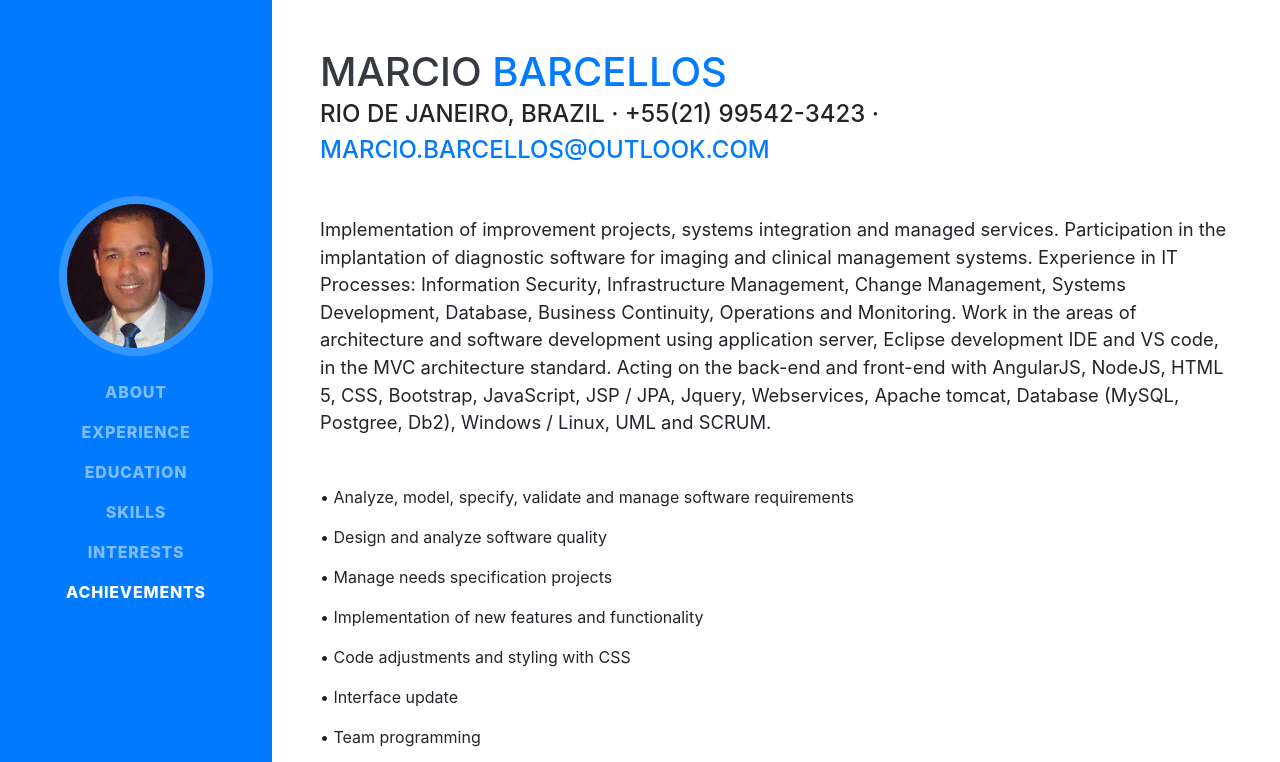
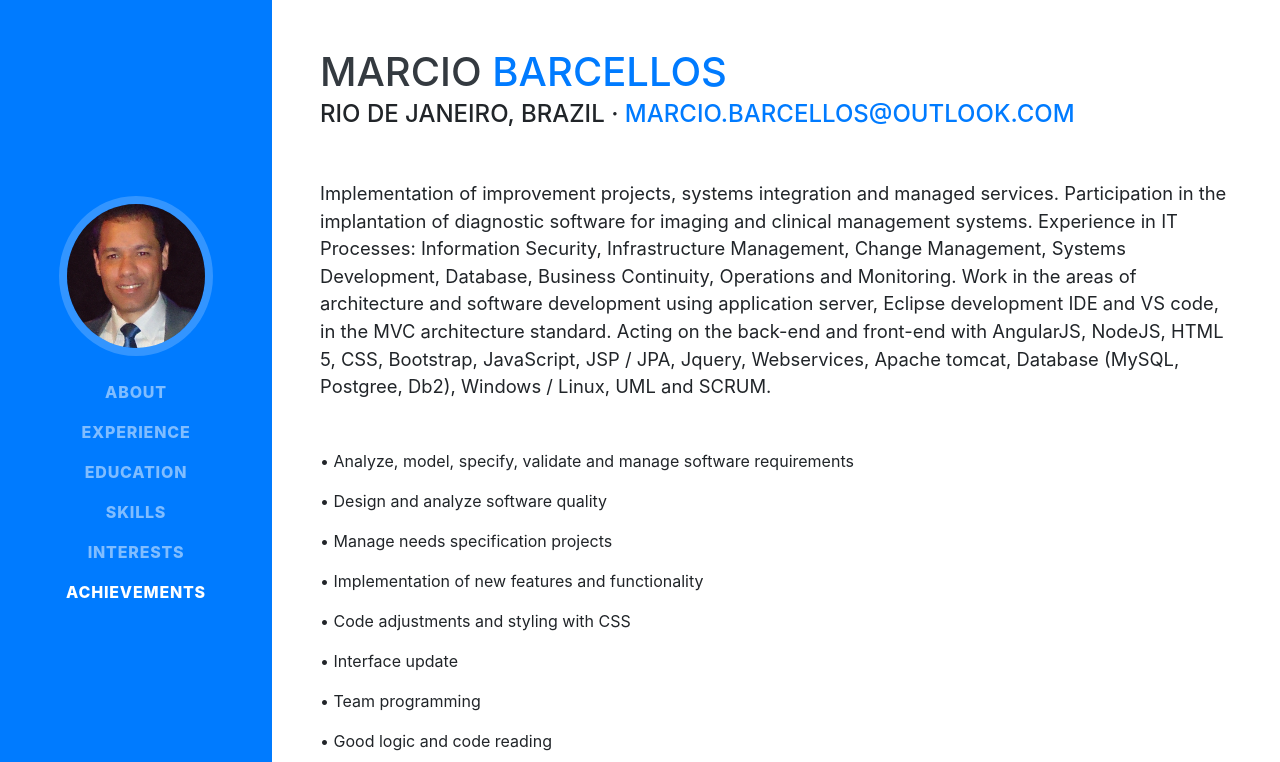
Before and after one commit to marciorbarcellos/resume, a website with bundled scripts: page index.html in a window 1280 px wide. Shown: the top 762 px of the page. Built offline with nearby package versions, Linux system fonts and the light colour scheme; a web font is replaced by a local one.

Commit message:
Update index.html

```diff
--- a/index.html
+++ b/index.html
@@ -66,7 +66,7 @@
         <h1 class="mb-0">Marcio
           <span class="text-primary">Barcellos</span>
         </h1>
-        <div class="subheading mb-5">Rio de Janeiro, Brazil · +55(21) 99542-3423 ·
+        <div class="subheading mb-5">Rio de Janeiro, Brazil ·
           <a href="mailto:marcio.barcellos@email.com">marcio.barcellos@outlook.com</a>
         </div>
         <p class="lead mb-5">Implementation of improvement projects, systems integration and managed services. Participation in the implantation of diagnostic software for imaging and clinical management systems. Experience in IT Processes: Information Security, Infrastructure Management, Change Management, Systems Development, Database, Business Continuity, Operations and Monitoring. Work in the areas of architecture and software development using application server, Eclipse development IDE and VS code, in the MVC architecture standard. Acting on the back-end and front-end with AngularJS, NodeJS, HTML 5, CSS, Bootstrap, JavaScript, JSP / JPA, Jquery, Webservices, Apache tomcat, Database (MySQL, Postgree, Db2), Windows / Linux, UML and SCRUM.
```
